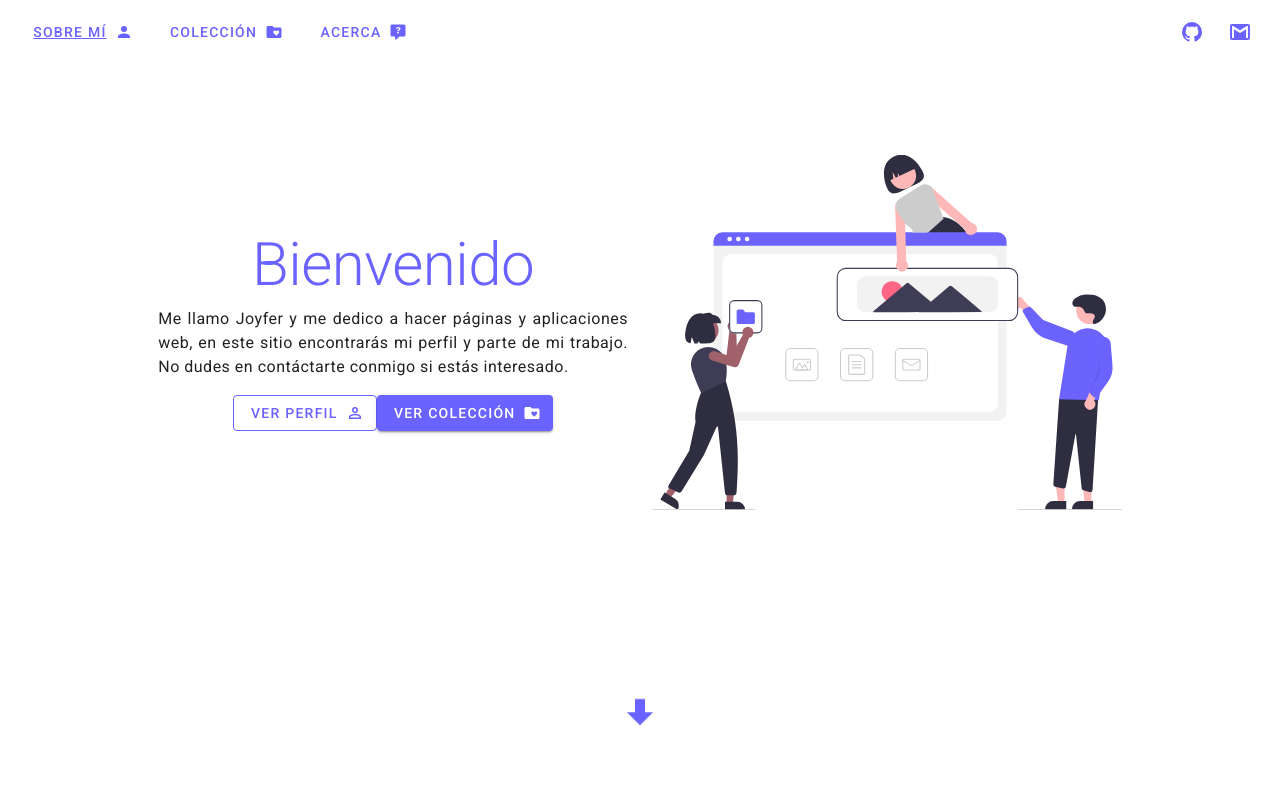
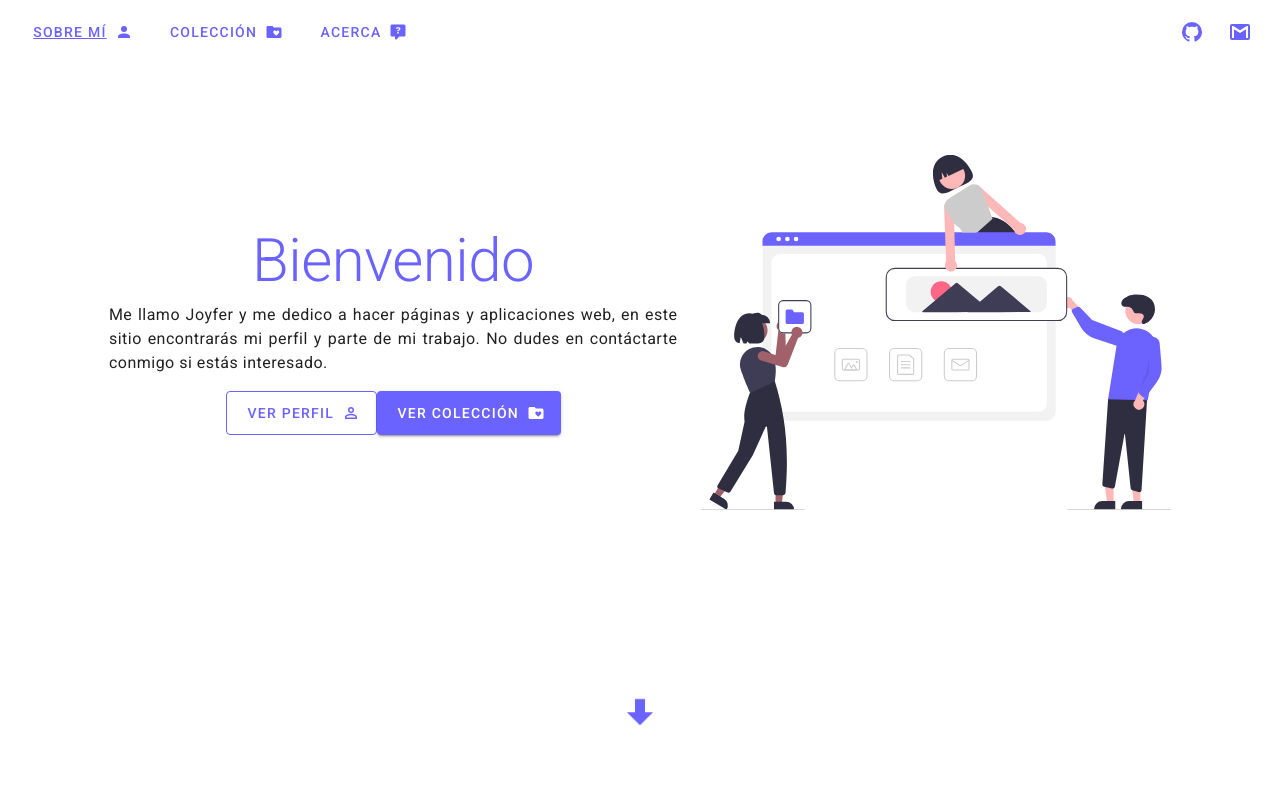
Before and after one commit to Joyfer/myweb, a Nuxt app: page / in a window 1280 px wide. Shown: the top 800 px of the page. Built offline with nearby package versions, Linux system fonts and the light colour scheme.

Commit message:
Reworked index

```diff
--- a/components/navbar/Navbar.vue
+++ b/components/navbar/Navbar.vue
@@ -1,15 +1,19 @@
 <template>
   <v-app-bar elevation="0" color="transparent">
     <!-- <v-app-bar-nav-icon></v-app-bar-nav-icon> -->
-    <PrimaryButton
-      v-for="({ sectionName, icon }, index) in sections"
+    <NuxtLink
+      v-for="({ sectionName, icon, link }, index) in sections"
+      :to="`/${link}`"
       :key="index"
-      :text="sectionName"
-      :textButton="true"
-      :icon="icon"
-      :class="`${indexMargin(index)} ${currentSection(sectionName)}`"
     >
-    </PrimaryButton>
+      <PrimaryButton
+        :text="sectionName"
+        :textButton="true"
+        :icon="icon"
+        :class="`${indexMargin(index)} ${currentSection(sectionName)}`"
+      >
+      </PrimaryButton>
+    </NuxtLink>
     <v-spacer></v-spacer>
     <ContactsButtons />
   </v-app-bar>
@@ -30,9 +34,9 @@ export default {
   data() {
     return {
       sections: [
-        { icon: mdiAccount, sectionName: "Sobre mí" },
-        { icon: mdiFolderHeart, sectionName: "Colección" },
-        { icon: mdiCommentQuestion, sectionName: "Acerca" },
+        { icon: mdiAccount, sectionName: "Sobre mí", link: "" },
+        { icon: mdiFolderHeart, sectionName: "Colección", link: "" },
+        { icon: mdiCommentQuestion, sectionName: "Acerca", link: "about" },
       ],
     };
   },
--- a/components/resources/buttons/PrimaryButton.vue
+++ b/components/resources/buttons/PrimaryButton.vue
@@ -1,5 +1,5 @@
 <template>
-  <v-btn color="primary" :outlined="outlined" :text="textButton" class="">
+  <v-btn color="primary" :outlined="outlined" :text="textButton" class="" :large="large">
     {{ text }}
     <v-icon v-if="icon" right> {{ icon }} </v-icon>
   </v-btn>
@@ -27,6 +27,11 @@ export default {
       required: false,
       default: false,
     },
+    large: {
+      type: Boolean,
+      required: false,
+      default: false
+    }
   },
 };
 </script>
--- a/pages/about.vue
+++ b/pages/about.vue
@@ -15,7 +15,7 @@
           title="Acerca"
           bodyText="Construido en Vue 2 con Nuxt, utilizando el framework css Vuetify, ilustraciones
           provistas gratutitamente por <a href='https://undraw.co/' target='_blank'>https://undraw.co/</a>
-          iconos gratuitos por <a href='https://materialdesignicons.com/' target='_blank'>https://materialdesignicons.com/</a>
+          iconos gratuitos por <a href='https://materialdesignicons.com/' target='_blank'>https://materialdesignicons.com/.</a>
           Diseñado y maquetado por mi persona."
         />
       </v-col>
--- a/pages/index.vue
+++ b/pages/index.vue
@@ -2,7 +2,7 @@
   <main>
     <section>
       <v-row class="full-height align-center justify-center">
-        <v-col class="d-flex flex-column align-center" cols="12" sm="5">
+        <v-col class="d-flex flex-column align-center" cols="12" sm="6">
           <TitleAndText
             title="Bienvenido"
             bodyText="Me llamo Joyfer y me dedico a hacer páginas y aplicaciones web, en este
@@ -16,11 +16,13 @@
               :icon="AccountIcon"
               :outlined="true"
               class="my-1 my-md-0"
+              :large="true"
             />
             <PrimaryButton
               text="Ver colección"
               :icon="FolderIcon"
               class="my-1 my-md-0"
+              :large="true"
             />
           </div>
         </v-col>
```
